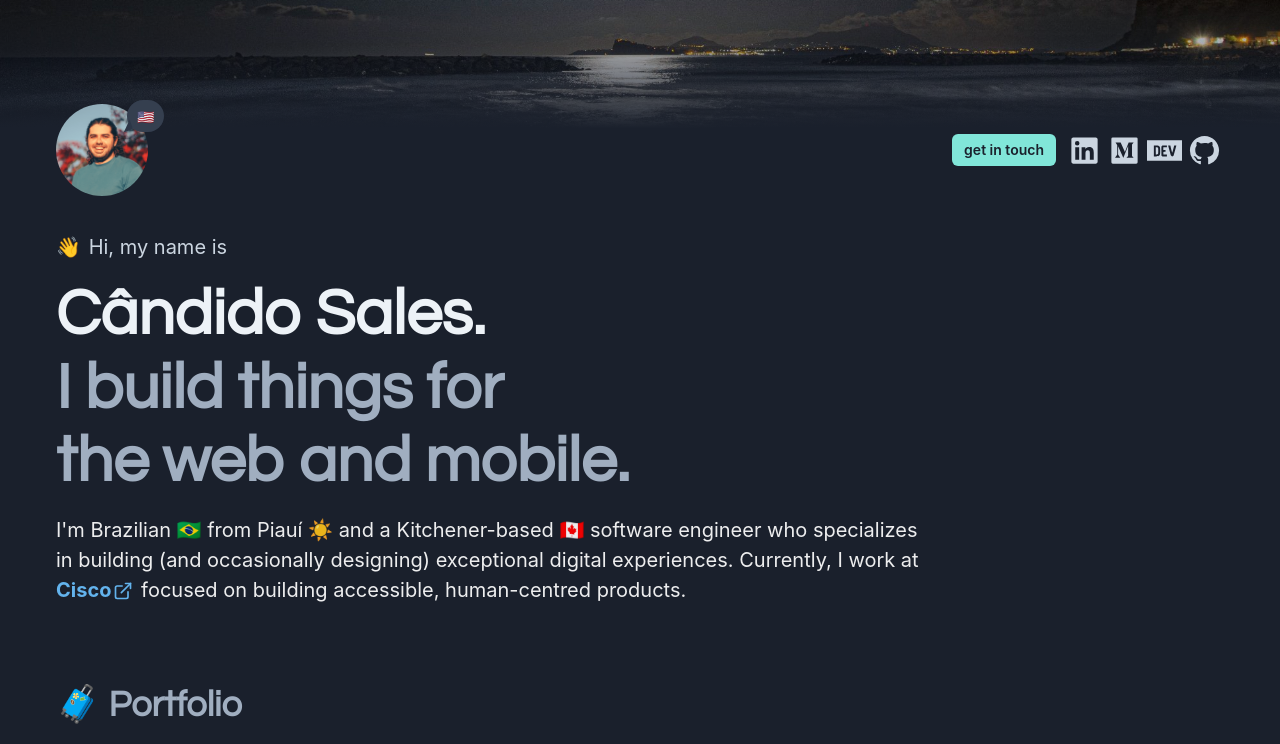
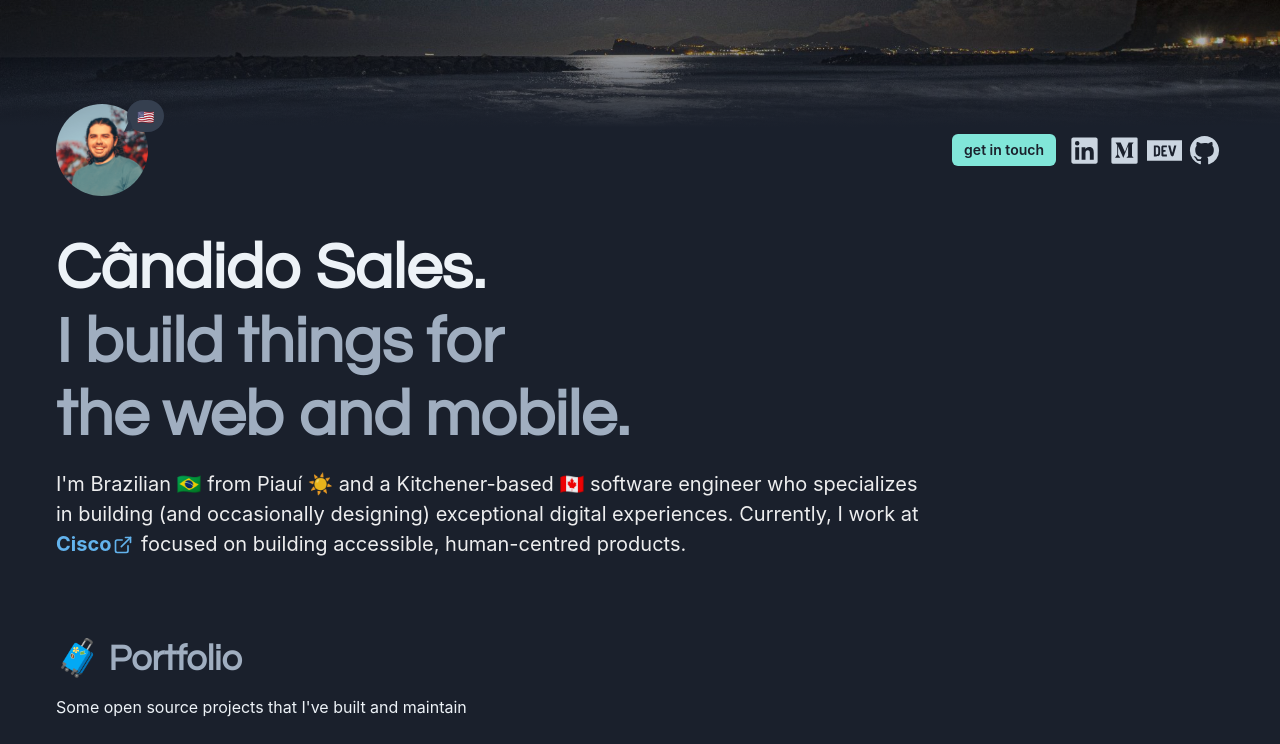
Before and after one commit to candidosales/personal-blog, a Next.js app: page / in a window 1280 px wide. Shown: the top 744 px of the page. Built offline with nearby package versions, Linux system fonts and the light colour scheme.

Commit message:
remove the hand

```diff
--- a/pages/index.tsx
+++ b/pages/index.tsx
@@ -34,10 +34,6 @@ const Home = (): ReactElement => {
         >
           <main>
             <section className="about">
-              <p className="presentation">
-                <span className="presentation-hand">👋</span>{" "}
-                {t.about.hiMyNameIs}
-              </p>
               <h1>{t.about.name}</h1>
               <h2>
                 {t.about.buildThings} <br />
--- a/styles/global.scss
+++ b/styles/global.scss
@@ -88,37 +88,6 @@ a {
     background: linear-gradient(0deg,
         var(--chakra-colors-gray-50) 96%,
         rgba(255, 255, 255, 0) 100%);
-  }
-}
-
-.presentation-hand {
-  display: inline-block;
-  width: 19px;
-  height: 23px;
-  margin-right: 8px;
-
-
-}
-
-@keyframes hand-shake {
-  0% {
-    transform: rotate(-5deg);
-  }
-
-  25% {
-    transform: rotate(15deg);
-  }
-
-  50% {
-    transform: rotate(-10deg);
-  }
-
-  75% {
-    transform: rotate(15deg);
-  }
-
-  100% {
-    transform: rotate(-5deg);
   }
 }
 
@@ -384,12 +353,6 @@ footer a {
     color: var(--chakra-colors-gray-600);
     margin-bottom: 1rem;
     font-size: var(--chakra-fontSizes-xl);
-  }
-
-  &:hover {
-    .presentation-hand {
-      animation: hand-shake 2s infinite;
-    }
   }
 }
 
```
